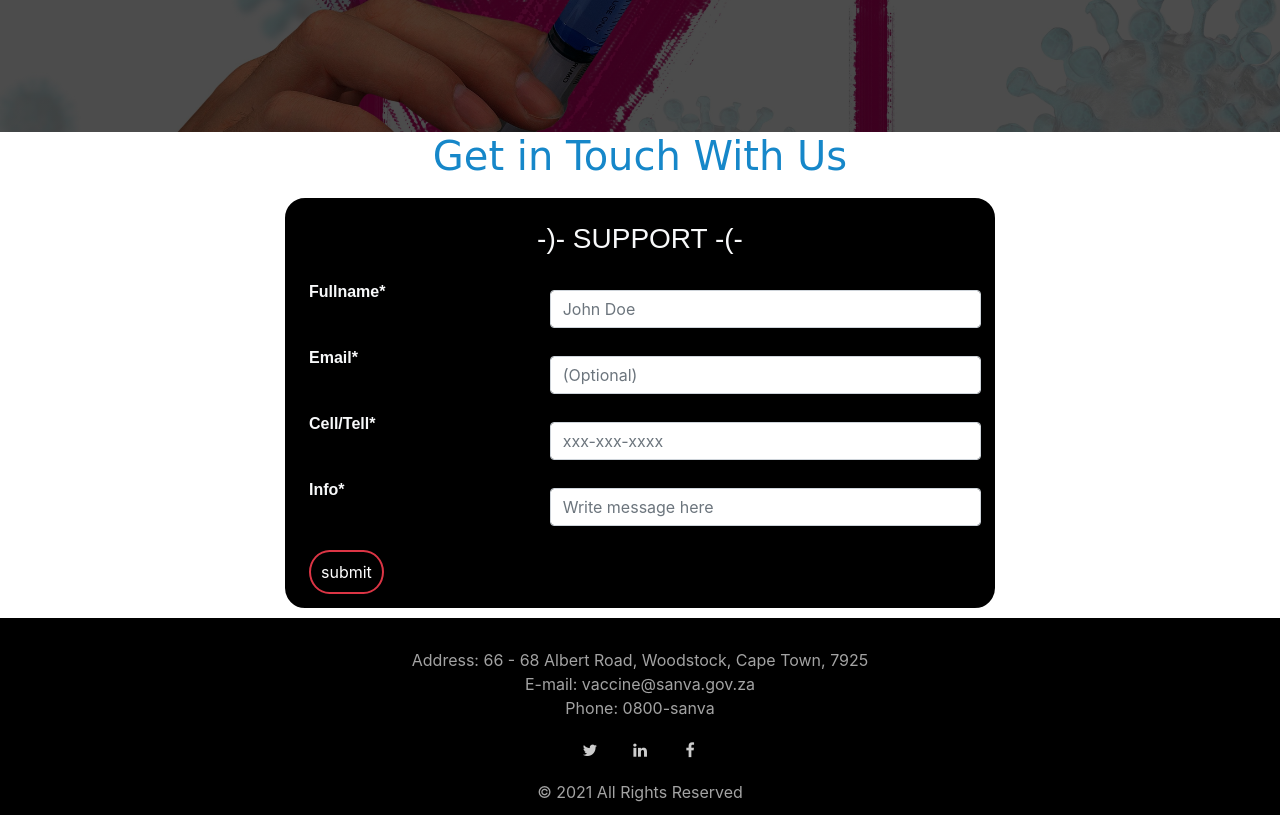
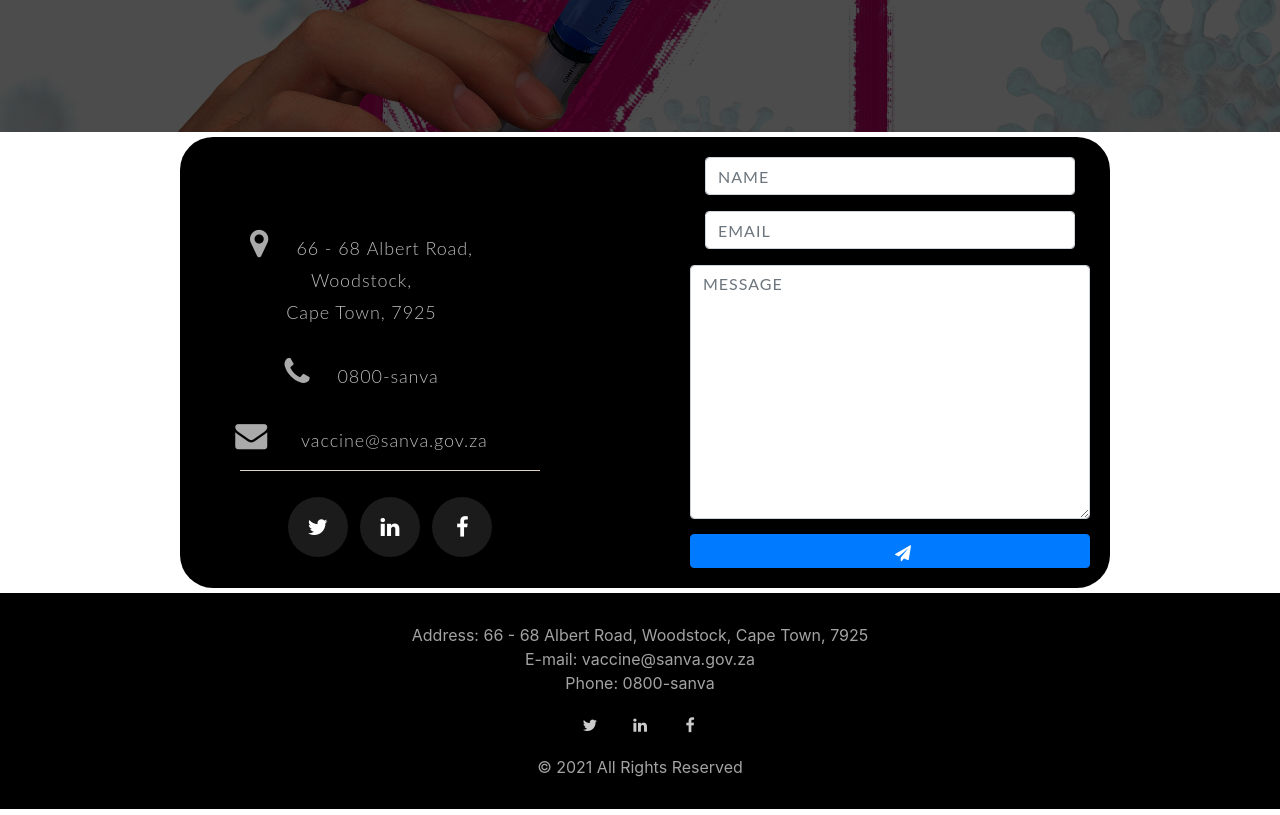
Before and after one commit to Clout710/SANVA, a plain HTML site: page Contacts.html in a window 1280 px wide. Shown: the part 420-1235 px from the top of the page. Drawn offline with nearby package versions, Linux system fonts and the light colour scheme.

Commit message:
modified

```diff
--- a/Contacts.html
+++ b/Contacts.html
@@ -8,10 +8,13 @@
         <link rel="stylesheet" href="https://maxcdn.bootstrapcdn.com/bootstrap/4.0.0/css/bootstrap.min.css" integrity="sha384-Gn5384xqQ1aoWXA+058RXPxPg6fy4IWvTNh0E263XmFcJlSAwiGgFAW/dAiS6JXm" crossorigin="anonymous">
         <link rel="stylesheet" href="https://stackpath.bootstrapcdn.com/bootstrap/4.3.1/css/bootstrap.min.css">
         <link rel="stylesheet" href="https://cdnjs.cloudflare.com/ajax/libs/font-awesome/4.7.0/css/font-awesome.min.css">
+        <!-- for javascript -->
+        <link rel="stylesheet" href="main.js">
         <!--bootstrap for Contact bar-->
         <meta name="description" content="Responsive contact form using bootstrap,">
         <meta name="keywords" content="HTML,CSS,XML,JavaScript,bootstrap,responsive,form,contact form,dd,dl,dt">
         <meta name="author" content="Nasir Khan">
+
           <!-- for new navbar -->
     <meta http-equiv="X-UA-Compitable" content="IE=edge">
         <title>Responsive Contact Form</title>
@@ -47,59 +50,75 @@
   </header>
 
   <body>
-    <section id="contact-form">
-      <div class="container">
-        <div class="row">
-          <div class="col-sm-12 text-center">
-<!--             project title area start -->
-            <div class="title-area text-light">
-              <h1 class="font-primary">Get in Touch With Us</h1>
-            </div>
-<!--             project title area end -->
-          </div>
-        </div>
-        <div class="row">
-          <div class="col-sm-12 col-md-12 col-lg-8 offset-lg-2">
-            <div class="form-area mt-5 p-lg-4 p-3">
-<!--               main form start -->
-              <form>
-                <div class="row">
-                  <div class="col-sm-12 text-center text-light mb-3 font-secondary">
-                    <h3>-)- SUPPORT -(-</h3>
-                  </div>
-                </div>
-                <dl class="row">
-                  <dt class="col-sm-4 text-light font-secondary">Fullname*</dt>
-                  <dd class="col-sm-8"><input type="text" class="form-control" placeholder="John Doe" required></dd>
+    <!-- new form -->
 
-                  <dt class="col-sm-4 text-light font-secondary">Email*</dt>
-                  <dd class="col-sm-8">
-                    <input type="Email" class="form-control text-info" placeholder="(Optional)">
-                  </dd>
 
-                  <dt class="col-sm-4 text-light font-secondary">Cell/Tell*</dt>
-                  <dd class="col-sm-8"><input type="text" class="form-control" placeholder="xxx-xxx-xxxx"></dd>
 
-                <dt class="col-sm-4 text-truncate text-light font-secondary">Info*</dt>
-                  <dd class="col-sm-8"><input type="text" class="form-control" placeholder="Write message here"></dd>
-                </dl>
-                <div class="row">
-                  <div class="col-sm-12">
-                     <a class="button" href="#popup1">submit</a>
-                  </div>
-                  <div id="popup1" class="overlay">
-                    <div class="popup">
-                      <h2>Thank you</h2>
-                      <a class="close" href="Contacts.html">&times;</a>
-                      <div class="content"> for submitting you will hear from us shortly
-                </div>
-              </form>
-<!--               main form end -->
+    <section id="contact">
+
+      <div class="contact-wrapper">
+
+      <!-- Left contact page -->
+
+        <form id="contact-form" class="form-horizontal" role="form">
+
+          <div class="form-group">
+            <div class="col-sm-12">
+              <input type="text" class="form-control" id="name" placeholder="NAME" name="name" value="" required>
             </div>
           </div>
-        </div>
+
+          <div class="form-group">
+            <div class="col-sm-12">
+              <input type="email" class="form-control" id="email" placeholder="EMAIL" name="email" value="" required>
+            </div>
+          </div>
+
+          <textarea class="form-control" rows="10" placeholder="MESSAGE" name="message" required></textarea>
+
+          <button class="btn btn-primary send-button" id="submit" type="submit" value="SEND">
+            <div class="alt-send-button">
+              <i class="fa fa-paper-plane"></i><span class="send-text">SEND</span>
+            </div>
+
+          </button>
+
+        </form>
+
+      <!-- Left contact page -->
+
+          <div class="direct-contact-container">
+
+            <ul class="contact-list">
+              <li class="list-item"><i class="fa fa-map-marker fa-2x"><span class="contact-text place">66 - 68 Albert Road, Woodstock,<br>Cape Town, 7925</span></i></li>
+
+              <li class="list-item"><i class="fa fa-phone fa-2x"><span class="contact-text phone"><a href="tel:1-212-555-5555" title="Give me a call">0800-sanva</a></span></i></li>
+
+              <li class="list-item"><i class="fa fa-envelope fa-2x"><span class="contact-text gmail"><a href="mailto:#" title="Send me an email"> vaccine@sanva.gov.za</a></span></i></li>
+
+            </ul>
+
+
+            <ul class="social-media-list">
+              <hr>
+              <li><a href="#" target="_blank" class="contact-icon">
+                <i class="fa fa-twitter" aria-hidden="true"></i></a>
+              </li>
+              <li><a href="#" target="_blank" class="contact-icon">
+                <i class="fa fa-linkedin" aria-hidden="true"></i></a>
+              </li>
+              <li><a href="#" target="_blank" class="contact-icon">
+                <i class="fa fa-facebook" aria-hidden="true"></i></a>
+              </li>
+
+            </ul>
+
+          </div>
+
       </div>
+
     </section>
+
 
 
     <footer>
--- /dev/null
+++ b/main.js
@@ -0,0 +1,6 @@
+document.querySelector('#contact-form').addEventListener('submit', (e) => {
+    e.preventDefault();
+    e.target.elements.name.value = '';
+    e.target.elements.email.value = '';
+    e.target.elements.message.value = '';
+  });
--- a/style.css
+++ b/style.css
@@ -4,6 +4,7 @@
     body {
         font-family: 'Roboto';
         text-align: center;
+        background-color: black;
     }
 
     /* for banner*/
@@ -600,51 +601,276 @@
 @import url('https://fonts.googleapis.com/css?family=Kaushan+Script|Saira&display=swap');
 /* google fonts end*/
 @media (max-width: 780px){
-  .display_3 {
-            font-family: 'Times New Roman', Times, serif;
-              position: absolute;
-              right: 15%;
-              top: 193px;
-              left: 15%;
-              color: #fff;
-              text-align: center;
-              font-size: 30px;
+ }
 
-              }
-              }
+/* new contact page */
 
-.display_3{
-  font-family: 'Times New Roman', Times, serif;
+#contact {
+  margin: 5px;
+  width: 100%;
+  height: 100%;
+}
+
+.contact-wrapper {
+  border: white;
+  border-radius: 33px;
+  display: flex;
+  flex-direction: row;
+  justify-content: space-between;
+  margin: auto;
+  padding: 20px;
+  position: relative;
+  max-width: 930px;
+  background-color: black;
+}
+
+/* Left contact page */
+.form-horizontal {
+  /*float: left;*/
+  order: 1;
+  max-width: 400px;
+  font-family: 'Lato';
+  font-weight: 400;
+}
+
+.form-control,
+textarea {
+  max-width: 400px;
+  background-color: #000;
+  color: #fff;
+  letter-spacing: 1px;
+}
+
+.send-button {
+  margin-top: 15px;
+  height: 34px;
+  width: 400px;
+  overflow: hidden;
+  transition: all .2s ease-in-out;
+}
+
+.alt-send-button {
+  width: 400px;
+  height: 34px;
+  transition: all .2s ease-in-out;
+}
+
+.send-text {
+  display: block;
+  margin-top: 10px;
+  font: 700 12px 'Lato', sans-serif;
+  letter-spacing: 2px;
+}
+
+.alt-send-button:hover {
+  transform: translate3d(0px, -29px, 0px);
+}
+
+/* Begin Right Contact Page */
+.direct-contact-container {
+  max-width: 300px;
+}
+
+/* Location, Phone, Email Section */
+.contact-list {
+  text-align: center;
+  list-style-type: none;
+  margin-left: 23px;
+  padding-right: 0px;
+}
+
+.list-item {
+  position: relative;
+  line-height: 4;
+  color: #aaa;
+  top: 71px;
+}
+
+.contact-text {
+  font: 300 18px 'Lato', sans-serif;
+  letter-spacing: 0.9px;
+  color: #bbb;
+}
+
+.place {
+  margin-left: 28px;
+}
+
+.phone {
+  margin-left: 28px;
+}
+
+.gmail {
+  margin-left: 28px;
+}
+
+.contact-text a {
+  color: #bbb;
+  text-decoration: none;
+  transition-duration: 0.2s;
+}
+
+.contact-text a:hover {
+  color: #fff;
+  text-decoration: none;
+}
+
+
+/* Social Media Icons */
+.social-media-list {
+  position: relative;
+  font-size: 22px;
+  text-align: center;
+  width: 100%;
+  margin: 0 auto;
+  padding: 0;
+  left: 40px;
+  top: 52px;
+}
+
+.social-media-list li a {
+  color: #fff;
+}
+
+.social-media-list li {
+  position: relative;
+  display: inline-block;
+  height: 60px;
+  width: 60px;
+  margin: 10px 3px;
+  line-height: 60px;
+  border-radius: 50%;
+  color: #fff;
+  background-color: rgb(27,27,27);
+  cursor: pointer;
+  transition: all .2s ease-in-out;
+}
+
+.social-media-list li:after {
+  content: '';
   position: absolute;
-  right: 15%;
-  top: 179px;
-  left: 15%;
-  color: #fff;
+  top: 0;
+  left: 0;
+  width: 60px;
+  height: 60px;
+  line-height: 60px;
+  border-radius: 50%;
+  opacity: 0;
+  box-shadow: 0 0 0 1px #fff;
+  transition: all .2s ease-in-out;
+}
+
+.social-media-list li:hover {
+  background-color: #fff;
+}
+
+.social-media-list li:hover:after {
+  opacity: 1;
+  transform: scale(1.12);
+  transition-timing-function: cubic-bezier(0.37,0.74,0.15,1.65);
+}
+
+.social-media-list li:hover a {
+  color: #000;
+}
+
+.copyright {
+  font: 200 14px 'Oswald', sans-serif;
+  color: #555;
+  letter-spacing: 1px;
   text-align: center;
-  font-size: 55px;
+}
+
+hr {
+  border-color: rgba(255,255,255,.6);
+  background: antiquewhite;
+  inline-size: 300px;
+
+}
+
+/* Begin Media Queries*/
+@media screen and (max-width: 860px) {
+  .contact-wrapper {
+    display: flex;
+    flex-direction: column-reverse;
+    flex-wrap: wrap;
+    border-radius: none;
+  }
+  .direct-contact-container, .form-horizontal {
+    margin: 33px auto;
+    text-align: center;
+  }
+
+  .direct-contact-container {
+    margin-top: 60px;
+    max-width: 300px;
+  }
+  .social-media-list li {
+    height: 60px;
+    width: 60px;
+    line-height: 60px;
+  }
+  .social-media-list li:after {
+    width: 60px;
+    height: 60px;
+    line-height: 60px;
+  }
+}
+
+@media screen and (max-width: 569px) {
+
+  .direct-contact-container, .form-wrapper {
+    float: none;
+    margin: 0 auto;
+  }
+  .form-control, textarea {
+
+    margin: 0 auto;
+  }
+
+
+  .name, .email, textarea {
+    width: 280px;
+  }
+
+  .direct-contact-container {
+    margin-top: 60px;
+    max-width: 280px;
+  }
+  .social-media-list {
+    left: 0;
+  }
+  .social-media-list li {
+    height: 55px;
+    width: 55px;
+    line-height: 55px;
+    font-size: 2rem;
+  }
+  .social-media-list li:after {
+    width: 55px;
+    height: 55px;
+    line-height: 55px;
+  }
+
+}
+
+@media screen and (max-width: 410px) {
+  .send-button {
+    width: 99%;
+  }
 }
 
 
 
 
-.form-control{
-	border-radius:80px;
-	margin: 10px ;
-	border:20px;
-  }
-  .font-primary{
-	font-family: 'Kaushan Script', cursive;
-	color: #1687c9;
-	margin-bottom: -2.5rem;
-  }
-  .font-secondary{
-	font-family: 'Saira', sans-serif;
-  }
-  .form-area{
-	border:10px solid #fff;
-	border-radius: 30px;
-	background-color:#000
-  }
+
+
+
+
+
+
+
+
 
 
 
```
Also changed, not shown: style-faq.css (deleted).
